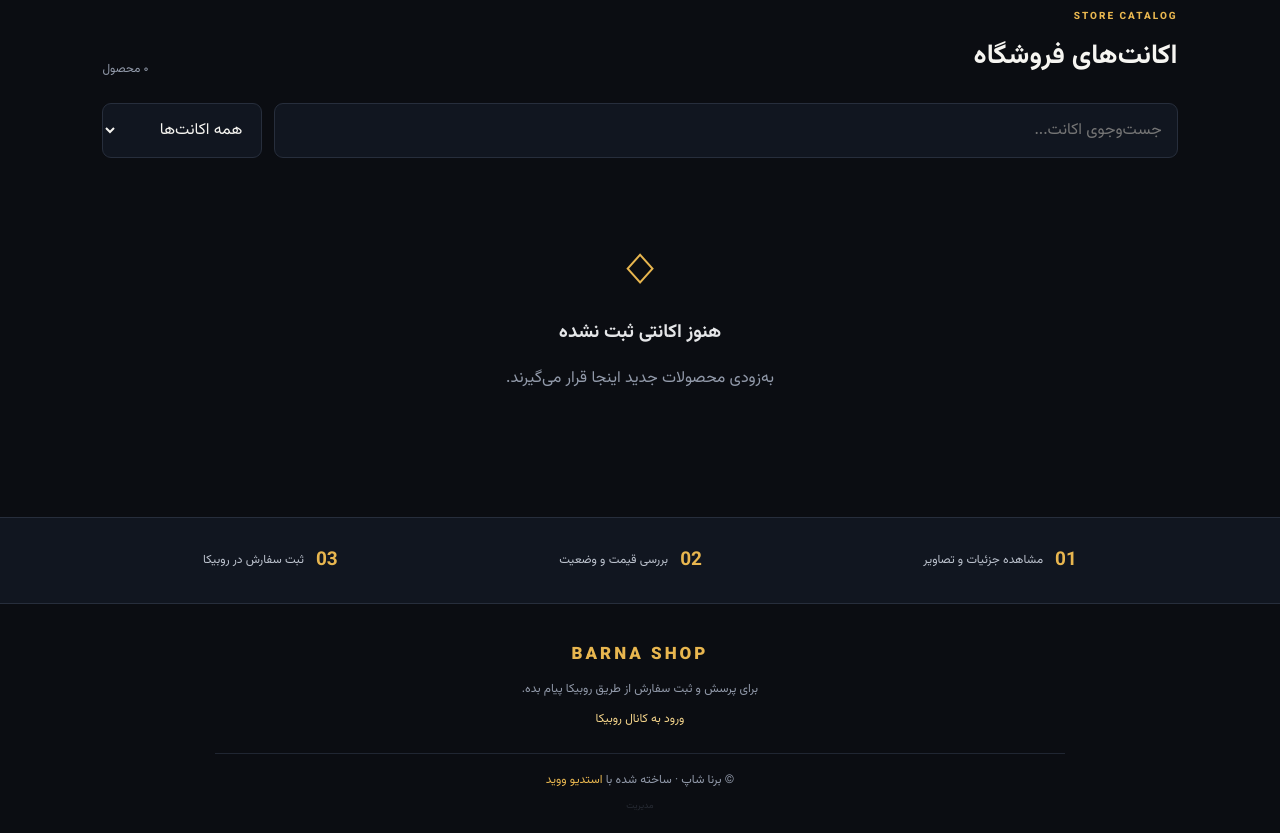
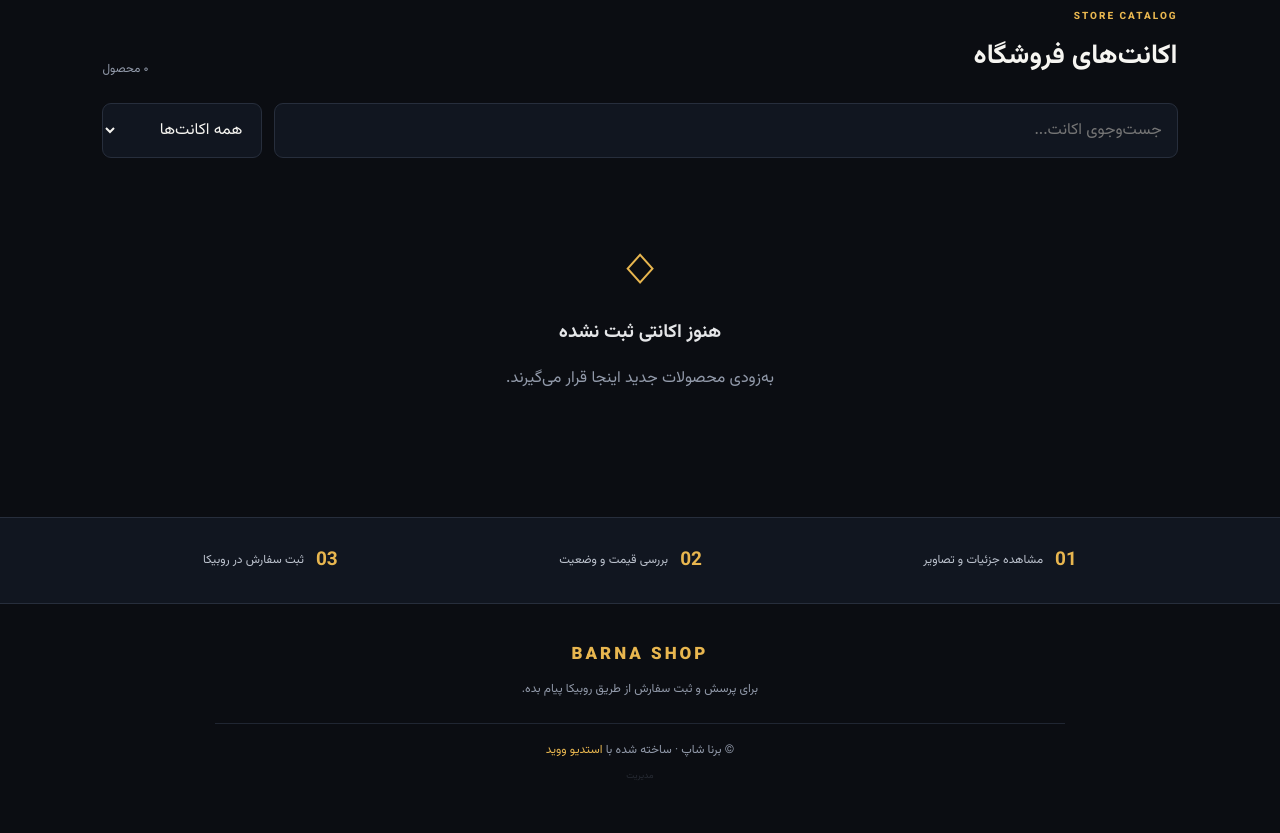
Before and after one commit to stdiovoid/Barna-Shop, a plain HTML site: page index.html in a window 1280 px wide. Shown: the part 589-1422 px from the top of the page. After the commit the page ends 1392 px from the top, so only its background shows below. Drawn offline with Linux system fonts and the light colour scheme.

Commit message:
Update index.html

```diff
--- a/index.html
+++ b/index.html
@@ -43,7 +43,7 @@
     <div><b>01</b><span>مشاهده جزئیات و تصاویر</span></div><div><b>02</b><span>بررسی قیمت و وضعیت</span></div><div><b>03</b><span>ثبت سفارش در روبیکا</span></div>
   </section>
 </main>
-<footer><div class="footer-brand">BARNA SHOP</div><p>برای پرسش و ثبت سفارش از طریق روبیکا پیام بده.</p><a href="https://rubika.ir/Studivoid" target="_blank" rel="noopener">ورود به کانال روبیکا</a><div class="copyright">© برنا شاپ · ساخته شده با <a href="https://rubika.ir/Studivoid" target="_blank" rel="noopener">استدیو ووید</a><a class="admin-link" href="admin.html">مدیریت</a></div></footer>
+<footer><div class="footer-brand">BARNA SHOP</div><p>برای پرسش و ثبت سفارش از طریق روبیکا پیام بده.</p><div class="copyright">© برنا شاپ · ساخته شده با <a href="https://rubika.ir/Studivoid" target="_blank" rel="noopener">استدیو ووید</a><a class="admin-link" href="admin.html">مدیریت</a></div></footer>
 <div class="lightbox" id="lightbox" hidden><button class="lightbox-close" id="closeLightbox" aria-label="بستن">×</button><button class="lightbox-arrow prev" id="prevImage">‹</button><img id="lightboxImage" alt="تصویر اکانت"><button class="lightbox-arrow next" id="nextImage">›</button><div class="lightbox-caption" id="lightboxCaption"></div></div>
 <script src="app.js"></script>
 </body></html>
```
